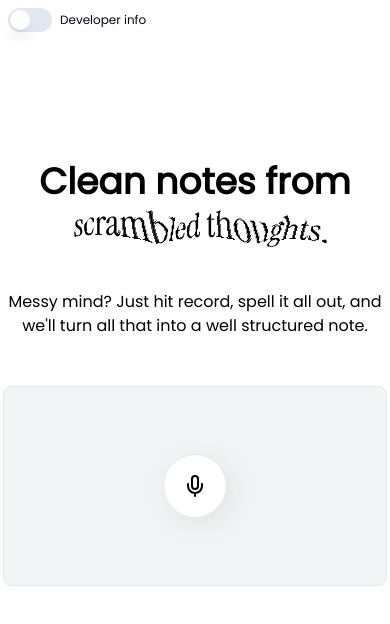
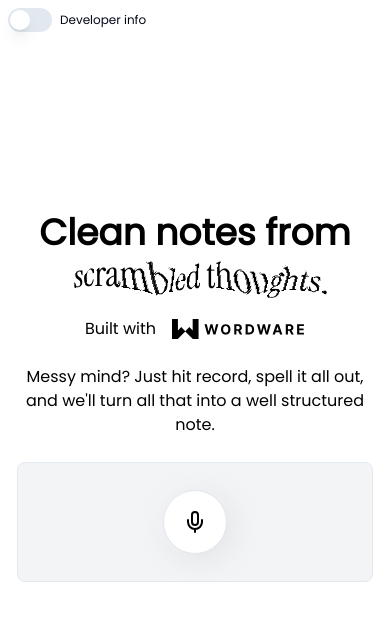
Before and after one commit to wordware-ai/audioscribe, a Next.js app: page / in a window 390 px wide. Shown: the top 624 px of the page. Built offline with nearby package versions, Linux system fonts and the light colour scheme; what replicate would draw is missing.

Commit message:
It works

```diff
--- a/app/_audio-recorder/new-note.tsx
+++ b/app/_audio-recorder/new-note.tsx
@@ -6,7 +6,7 @@ import NoteDialog from './note-dialog'
 
 const NewNote = () => {
   return (
-    <div className="flex min-h-[200px] w-full max-w-sm flex-col items-center justify-center space-y-4 rounded-lg border bg-gray-100 p-4">
+    <div className="flex min-h-[120px] w-full max-w-sm flex-col items-center justify-center space-y-4 rounded-lg border bg-gray-100 p-4 md:min-h-[200px]">
       <Flow />
     </div>
   )
--- a/app/_note_listing/listing.tsx
+++ b/app/_note_listing/listing.tsx
@@ -10,11 +10,19 @@ import { MemoizedReactMarkdown } from '@/components/markdown'
 import remarkGfm from 'remark-gfm'
 import { useNewNote, useNewNoteSteps, useNotes } from '../_hooks/zustand-store'
 import { nanoid } from 'nanoid'
+import { ArrowDown, QuestionMark, X } from '@phosphor-icons/react'
 
 const Listing = () => {
   const { notes } = useNotes()
   return (
-    <div className="flex-center flex flex-wrap gap-8">
+    <div className="flex-center w-full flex-col gap-6">
+      {notes && notes.length > 0 && (
+        <div className="flex-center flex-col gap-2">
+          <h2 className="text-center text-2xl font-bold">Your notes</h2>
+          <ArrowDown size={26} />
+        </div>
+      )}
+      <div className="flex-center flex-rows w-full flex-wrap gap-8">
         {notes.map((note) => (
           <NoteCard
             {...note}
@@ -22,20 +30,35 @@ const Listing = () => {
           />
         ))}
       </div>
+    </div>
   )
 }
 
 export default Listing
 
 const NoteCard = ({ id, title, content, createdAt }: { id: string; title: string; content: string; createdAt: string }) => {
+  const [confirmDelete, setConfirmDelete] = useState(false)
   const readableDate = format(new Date(createdAt), 'dd MMM yyyy')
 
+  const { setNotes } = useNotes()
+
   const handleDeleteNote = () => {
-    alert('not implemented, slow down')
+    if (!confirmDelete) {
+      setConfirmDelete(true)
+      return
+    }
+    setNotes((notes) => notes.filter((note) => note.id !== id))
   }
 
   return (
-    <div className="min-h-[80px] w-full max-w-sm rounded-lg border-blue-500 bg-blue-50 p-4">
+    <div className="group relative min-h-[80px] w-full max-w-md rounded-lg border-blue-500 bg-blue-50 p-6">
+      <div className="absolute -right-2 -top-2 opacity-0 transition-opacity duration-300 ease-in-out group-hover:opacity-100">
+        <button
+          className="flex-center h-6 w-6 rounded-full border border-red-500 bg-white font-bold text-red-500 shadow-sm"
+          onClick={() => handleDeleteNote()}>
+          {confirmDelete ? <QuestionMark size={12} /> : <X size={12} />}
+        </button>
+      </div>
       <div className="flex-center flex-col gap-2">
         <h2 className={cn(lora.className, 'w-full text-center text-2xl font-bold')}>{title}</h2>
         <WaveSine width={24} />
--- a/app/page.tsx
+++ b/app/page.tsx
@@ -2,18 +2,15 @@ import DeveloperInfo from './_audio-recorder/developer-info'
 import NewNote from './_audio-recorder/new-note'
 import Listing from './_note_listing/listing'
 import { instrumentSerif } from './fonts'
+import { ArrowDown } from '@phosphor-icons/react/dist/ssr'
+import WordwareLogo from '@/public/wordwarelogo.svg'
+import Image from 'next/image'
 
 export default function Home() {
   return (
     <main className="flex min-h-screen flex-col items-center justify-between">
-      {/* <div className="absolute -bottom-[30%] left-0 right-0 z-10 ">
-        <div className="absolute bg-gradient-to-b from-black to-transparent top-0 h-[30%] left-0 right-0 z-10" />
-        <video muted autoPlay loop className=" w-full object-cover ">
-          <source src="/aurora.mp4" type="video/mp4" />
-        </video>
-      </div> */}
       <DeveloperInfo />
-      <section className="flex-center flex-grow flex-col gap-12 text-black">
+      <section className="flex-center min-h-[80svh] flex-grow flex-col gap-6 px-4 py-12 text-black md:gap-12 md:px-0">
         <h1 className="max-w-lg text-center text-4xl font-bold md:text-5xl">
           Clean notes from
           <br />
@@ -24,12 +21,20 @@ export default function Home() {
             scrambled thoughts.
           </span>
         </h1>
+        <h2 className="flex-center gap-4">
+          Built with{' '}
+          <Image
+            src={WordwareLogo}
+            alt="Wordware Logo"
+            height={20}
+          />
+        </h2>
         <p className="max-w-md text-center">Messy mind? Just hit record, spell it all out, and we&apos;ll turn all that into a well structured note.</p>
-        <div className="flex-center h-[200px] w-[400px] rounded-xl border-[0.5px] border-white/30 bg-white/10 backdrop-blur-xl">
+        <div className="flex-center w-full rounded-xl border-[0.5px] border-white/30 bg-white/10 backdrop-blur-xl md:w-[400px]">
           <NewNote />
         </div>
       </section>
-      <section className="flex-center w-full py-12">
+      <section className="flex-center w-full flex-col gap-6 py-6">
         <Listing />
       </section>
       <svg
```
Also changed, not shown: public/wordwarelogo.svg (added). Lines whose indentation alone changed are shown as unchanged.
